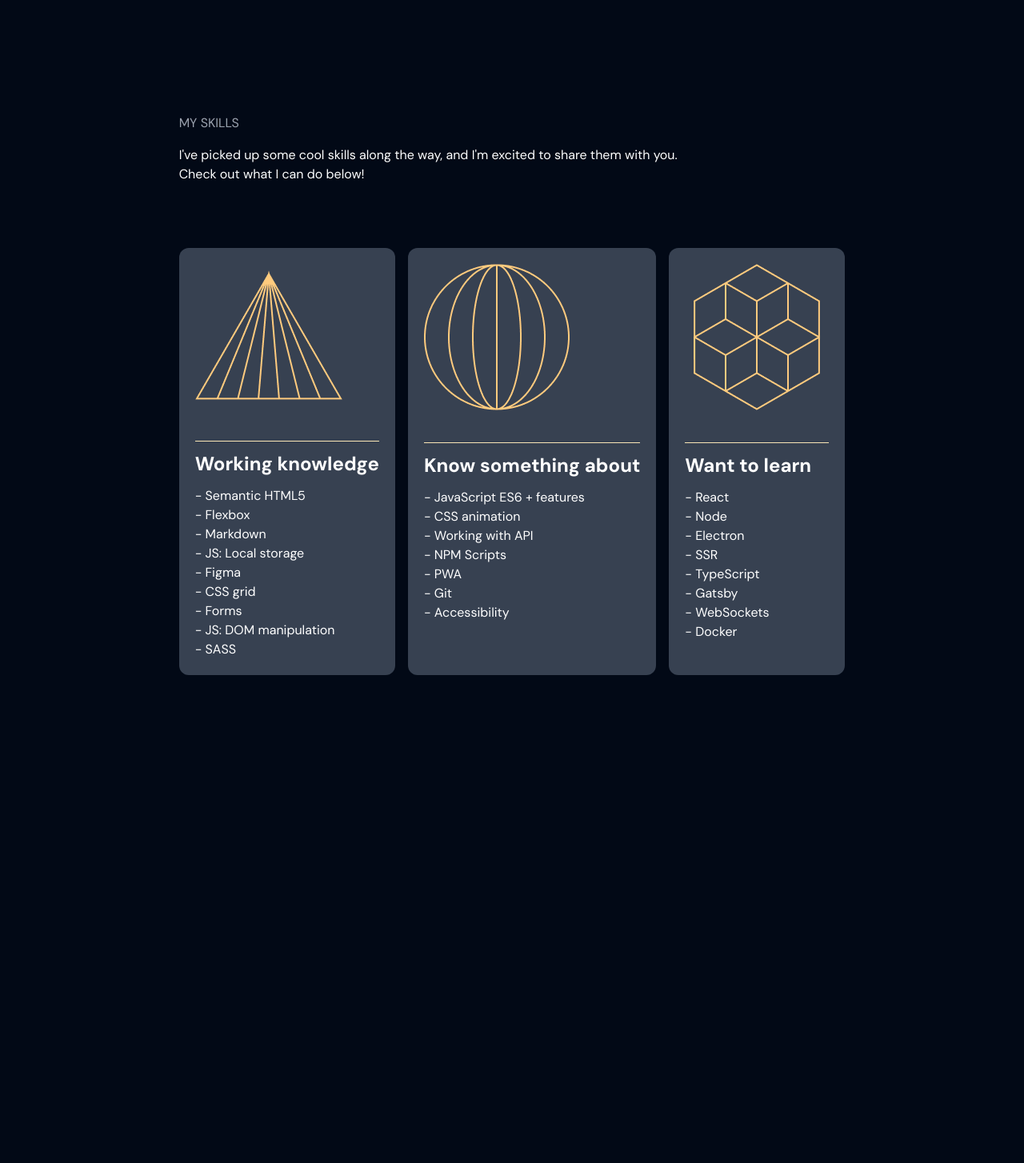
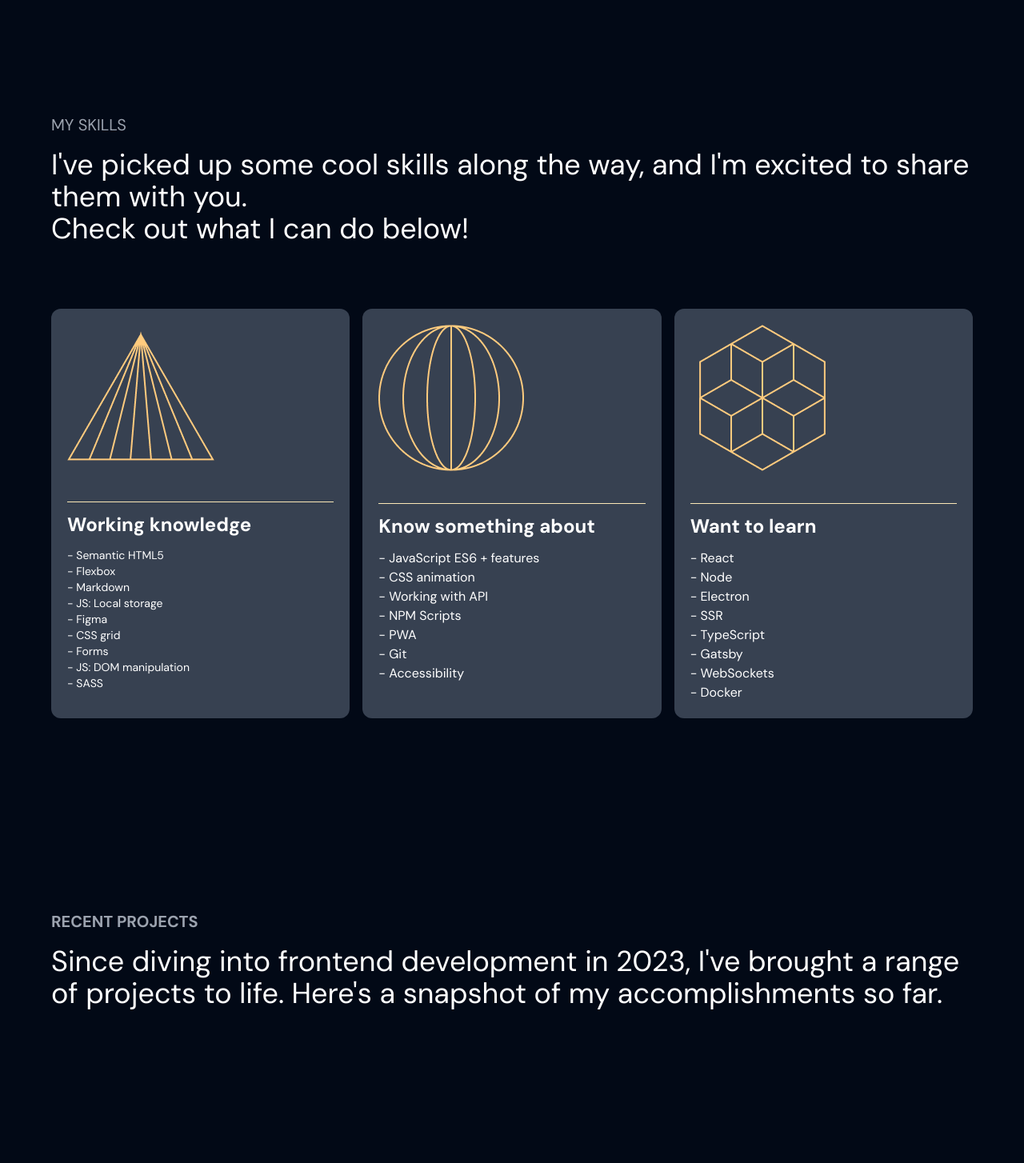
Before and after one commit to pawel-haraf/portfolio, a website built with Parcel: page src/index.html in a window 1280 px wide. Shown: the part 770-2224 px from the top of the page at 80% size. Before the commit the page ends 1742 px from the top, so only its background shows below. Built offline with nearby package versions, Linux system fonts and the light colour scheme.

Commit message:
Created new section - projects

```diff
--- a/src/index.html
+++ b/src/index.html
@@ -66,19 +66,19 @@
                 class="rounded-3xl rounded-tr-[200px] order-first md:order-1">
         </section>
         <section class="mx-6 my-16 md:mx-16 md:my-32 text-grayText">
-            <h2 class="mb-4 text-gray-400">MY SKILLS</h2>
-            <p>
+            <h2 class="mb-4 text-gray-400 text-xl">MY SKILLS</h2>
+            <p class="text-2xl md:text-4xl">
                 I've picked up some cool skills along the way, and I'm excited to share them with you.
             </p>
-            <p>Check out what I can do below!
+            <p class="text-2xl md:text-4xl">Check out what I can do below!
             </p>
-            <div class="flex flex-col md:flex-row gap-4 mt-10 md:mt-20">
+            <div class="grid grid-cols-1 md:grid-cols-3 gap-4 mt-10 md:mt-20">
                 <div class=" rounded-xl bg-gray-700 p-5">
                     <img src="./img/Frame 299.png" alt="">
-                    <p class="mt-10 py-3 border-t border-t-logo text-2xl font-bold">
+                    <h3 class="mt-10 py-3 border-t border-t-logo text-2xl font-bold">
                         Working knowledge
-                    </p>
-                    <ul class="list-none">
+                    </h3>
+                    <ul class="list-none text-sm">
                         <li>- Semantic HTML5</li>
                         <li>- Flexbox</li>
                         <li>- Markdown</li>
@@ -92,9 +92,9 @@
                 </div>
                 <div class="rounded-xl bg-gray-700 p-5">
                     <img src="./img/globe.png" alt="">
-                    <p class="mt-10 py-3 border-t border-t-logo text-2xl font-bold">
+                    <h3 class="mt-10 py-3 border-t border-t-logo text-2xl font-bold">
                         Know something about
-                    </p>
+                    </h3>
                     <ul class="list-none">
                         <li>- JavaScript ES6 + features</li>
                         <li>- CSS animation</li>
@@ -107,9 +107,9 @@
                 </div>
                 <div class="rounded-xl bg-gray-700 p-5">
                     <img src="./img/hexagon.png" alt="">
-                    <p class="mt-10 py-3 border-t border-t-logo text-2xl font-bold">
+                    <h3 class="mt-10 py-3 border-t border-t-logo text-2xl font-bold">
                         Want to learn
-                    </p>
+                    </h3>
                     <ul class="list-none">
                         <li>- React</li>
                         <li>- Node</li>
@@ -123,6 +123,14 @@
                 </div>
             </div>
         </section>
+        <section id="projects" class="px-6 md:px-16 py-14 md:py-28">
+            <h2 class="text-gray-400 text-xl font-bold mb-4">RECENT PROJECTS</h2>
+            <p class="text-white text-2xl md:text-4xl mb-10 md:mb-20">
+                Since diving into frontend development in 2023, I've brought a range of projects to life. Here's a
+                snapshot of my accomplishments so far.
+            </p>
+            <div class="repositories--js"></div>
+        </section>
     </main>
     <script defer src="js/main.js" type="module"></script>
 </body>
```
